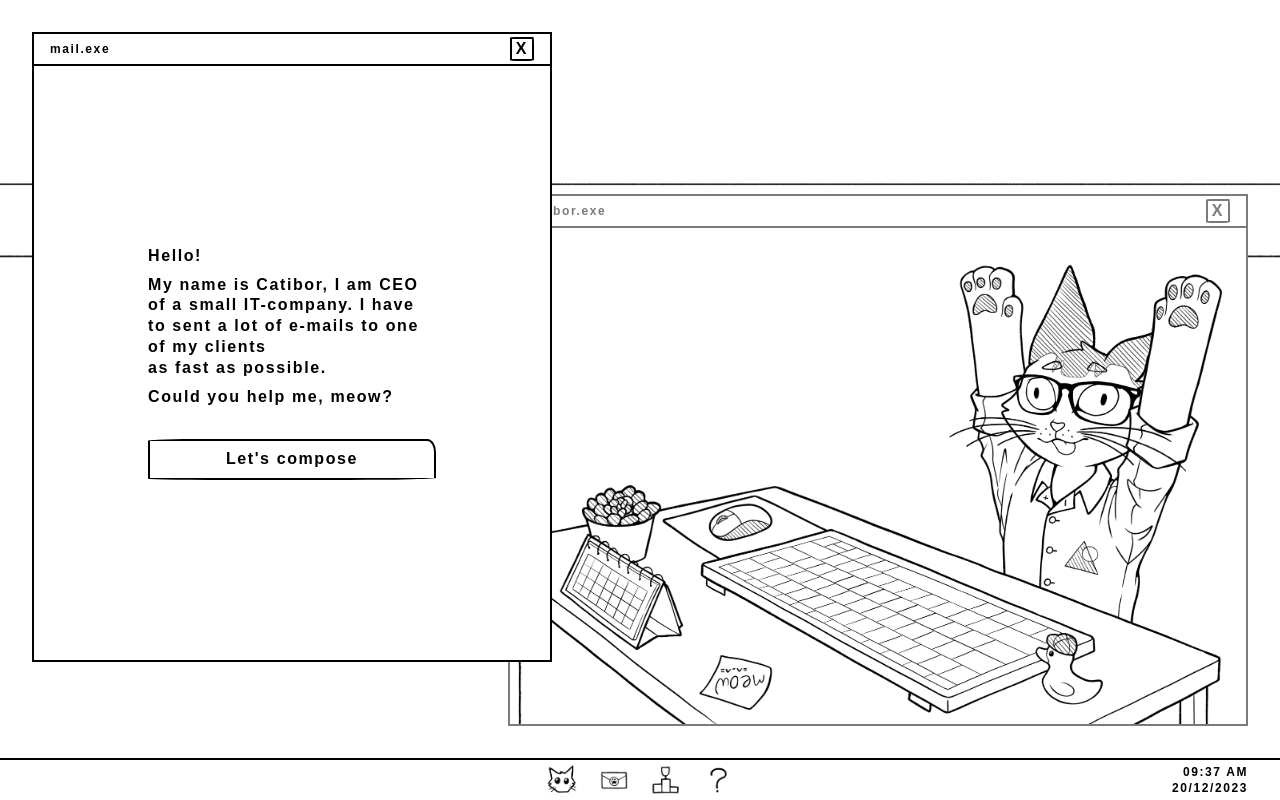
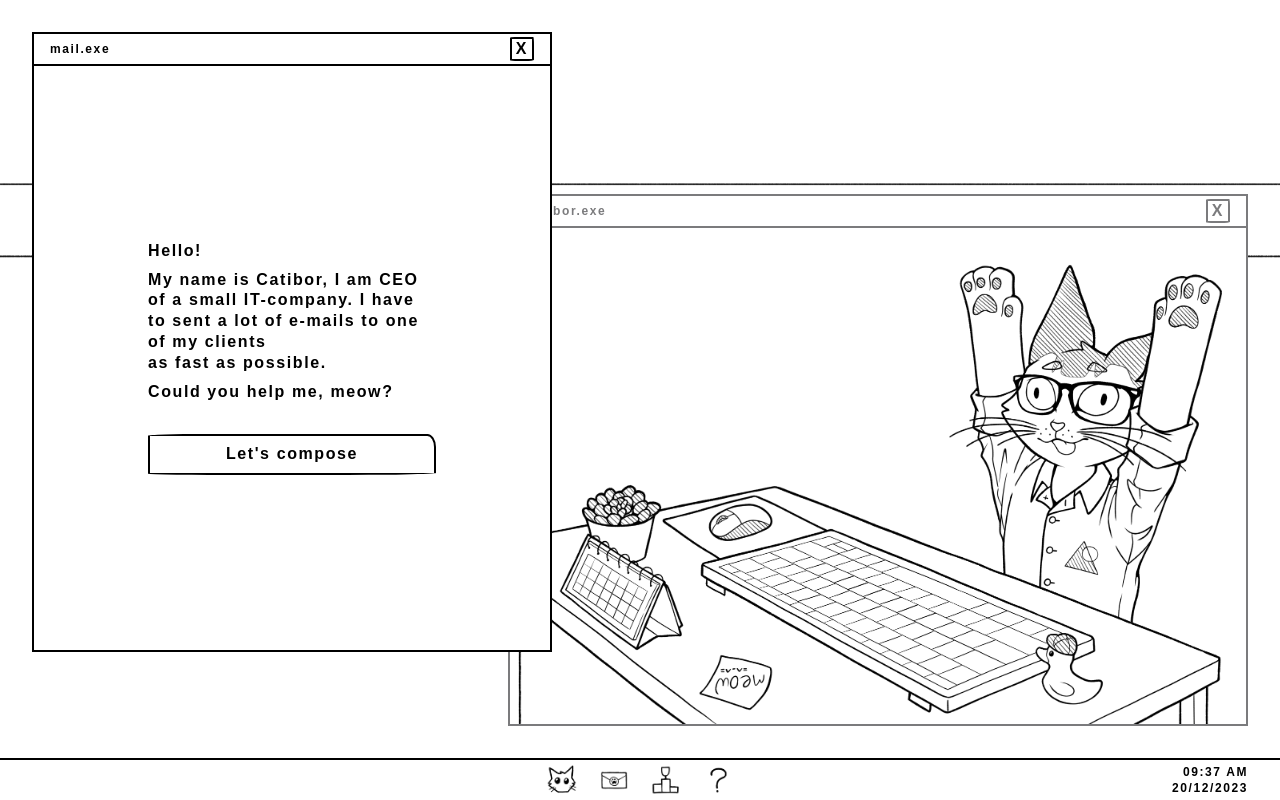
Before and after one commit to dragoncharlie/catibor-typing, a Next.js app: page / in a window 1280 px wide. Built offline with nearby package versions, Linux system fonts and the light colour scheme; a web font is replaced by a local one.

Commit message:
fix email window max height

```diff
--- a/components/email/EmailWindow.tsx
+++ b/components/email/EmailWindow.tsx
@@ -28,7 +28,7 @@ const EmailWindow = ({
 
 	return (
 		<Window
-			className={`absolute top-0 left-0 xl:left-auto xl:right-1/2 max-h-screen max-w-[520px] w-3/5 lg:w-1/2 ${layer} h-[calc(60vh)] lg:h-[calc(100%_-_64px)] max-h-[620px]`}
+			className={`absolute top-0 left-0 xl:left-auto xl:right-1/2 max-w-[520px] w-3/5 lg:w-1/2 ${layer} h-[calc(60vh)] lg:h-[calc(100%_-_64px)] max-h-[620px]`}
 			title={`mail.exe ${isPaused ? '(paused)' : ''}`}
 			focused={focused}
 			onClose={stopGame}
```
